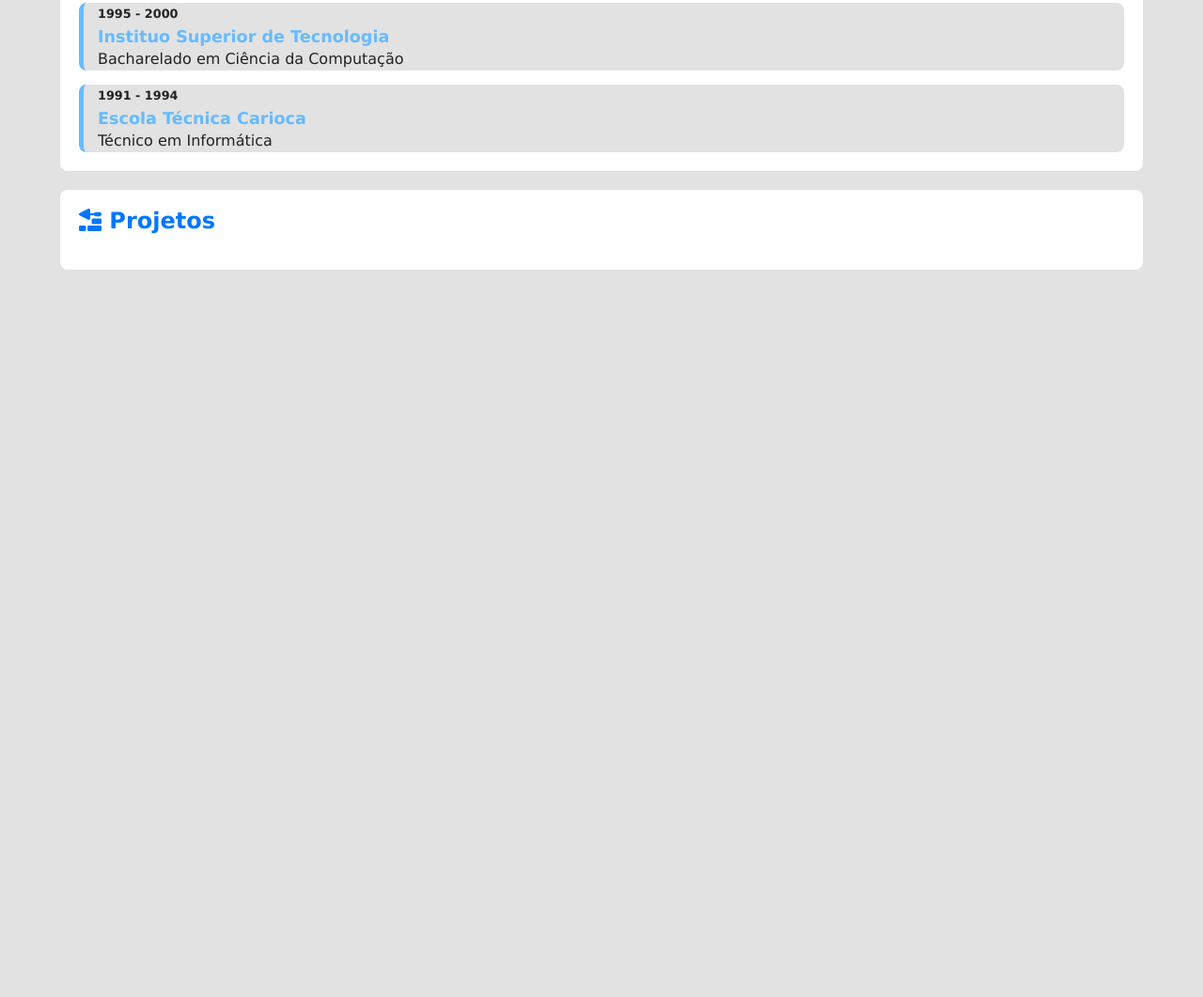
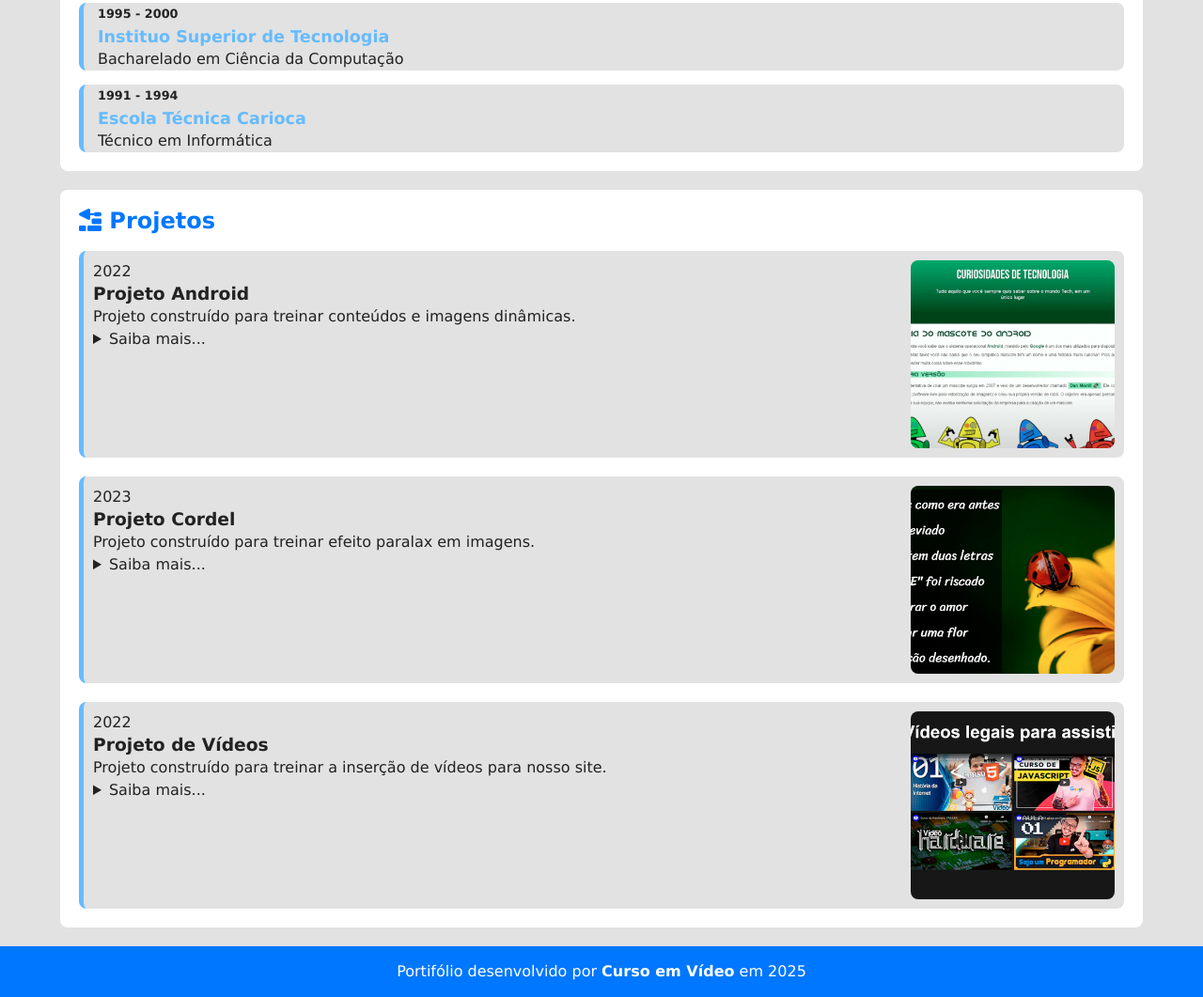
Before and after one commit to yarthhur/projeto-portifolio, a plain HTML site: page index.html in a window 1280 px wide. Shown: the part 1954-3015 px from the top of the page at 94% size. Before the commit the page ends 2261 px from the top, so only its background shows below. Drawn offline with Linux system fonts and the light colour scheme.

Commit message:
projetos

```diff
--- a/estilos/style.css
+++ b/estilos/style.css
@@ -193,12 +193,12 @@ div#formacao-container div.curso{
   border-radius: 8px;
   border-left: 5px solid var(--destaque-inverso);
   padding-left: 15px;
+  transition: border-left-width 0.5s, border-color 0.5s;
 }
 
 div#formacao-container div.curso:hover{
   border-left-width: 15px;
   border-color: var(--destaque);
-  transition: border-left-width 0.5s, border-color 0.5s;
   cursor: pointer;
 }
 
@@ -213,12 +213,70 @@ div#formacao-container h3.instituicao{
   font-size: 1.1em;
 }
 
-div#formacao-container p.titulacao{
-
+div#projeto-container{
+  display: flex;
+  flex-direction: column-reverse;
+  gap: 20px;
 }
 
+div#projeto-container div.projeto{
+  display: flex;
+  flex-direction: column;
+  gap: 15px;
+  background-color: var(--fundo-principal);
+  padding: 10px;
+  border-radius: 8px;
+  border-left: 5px solid var(--destaque-inverso);
+  transition: border-left-width 0.5s, border-color 0.5s;
+}
+
+div#projeto-container div.projeto:hover{
+  border-color: var(--destaque);
+  border-left-width: 15px;
+  cursor: pointer;
+}
+
+div#projeto-container img.foto{
+  width: 100%;
+  aspect-ratio: 16/9;
+  object-fit: cover;
+  overflow: hidden;
+  border-radius: 8px;
+}
+
+footer{
+  background-color: var(--destaque);
+  color: var(--texto-inverso);
+  text-align: center;
+  padding: 15px;
+}
+
+footer a{
+  color: var(--texto-inverso);
+  text-decoration: none;
+  font-weight: bold;
+}
+
+footer a:hover{
+  color: var(--destaque-inverso);
+}
 @media screen and (min-width: 768px){
     div#skill-container{
       grid-template-columns: 1fr 1fr;
     }
+
+    div#projeto-container div.projeto{
+      flex-direction: row-reverse;
+      justify-content: space-between;
+    }
+
+    div#projeto-container div.projeto-info{
+      max-width: 80%;
+    }
+
+    div#projeto-container img.foto{
+      aspect-ratio: 1/1;
+      max-width: 20%;
+      max-height: 200px;
+    }
 }
--- a/index.html
+++ b/index.html
@@ -213,12 +213,53 @@
 
             <article id="projetos">
                 <h2><i class="fa-solid fa-trowel-bricks"></i> Projetos</h2>
+
+                <div id="projeto-container">
+                    <div class="projeto">
+                        <img src="imagens/projeto-01-videos.jpg" alt="Projeto 1" class="foto">
+                        <div class="projeto-info">
+                           <p class="periodo">2022</p>
+                           <h3 class="titulo">Projeto de Vídeos</h3>
+                           <p>Projeto construído para treinar a inserção de vídeos para nosso site.</p>
+                           <details class="descricao">
+                            <summary>Saiba mais...</summary>
+                            <p>Lorem ipsum, dolor sit amet consectetur adipisicing elit. Est sapiente dolorum alias ipsa veritatis suscipit unde, quasi placeat reiciendis, ut ipsam soluta obcaecati rem amet. Temporibus assumenda ea necessitatibus blanditiis!</p>
+                           </details>
+                        </div>
+                    </div>
+
+                    <div class="projeto">
+                        <img src="imagens/projeto-02-cordel.jpg" alt="Projeto 2" class="foto">
+                        <div class="projeto-info">
+                           <p class="periodo">2023</p>
+                           <h3 class="titulo">Projeto Cordel</h3>
+                           <p>Projeto construído para treinar efeito paralax em imagens.</p>
+                           <details class="descricao">
+                            <summary>Saiba mais...</summary>
+                            <p>Lorem ipsum, dolor sit amet consectetur adipisicing elit. Est sapiente dolorum alias ipsa veritatis suscipit unde, quasi placeat reiciendis, ut ipsam soluta obcaecati rem amet. Temporibus assumenda ea necessitatibus blanditiis!</p>
+                           </details>
+                        </div>
+                    </div>
+
+                    <div class="projeto">
+                        <img src="imagens/projeto-03-android.jpg" alt="Projeto 3" class="foto">
+                        <div class="projeto-info">
+                           <p class="periodo">2022</p>
+                           <h3 class="titulo">Projeto Android</h3>
+                           <p>Projeto construído para treinar conteúdos e imagens dinâmicas.</p>
+                           <details class="descricao">
+                            <summary>Saiba mais...</summary>
+                            <p>Lorem ipsum, dolor sit amet consectetur adipisicing elit. Est sapiente dolorum alias ipsa veritatis suscipit unde, quasi placeat reiciendis, ut ipsam soluta obcaecati rem amet. Temporibus assumenda ea necessitatibus blanditiis!</p>
+                           </details>
+                        </div>
+                    </div>
+                </div>
             </article> <!-- FIM article#projetos-->
         </section>
     </main>
 
     <footer>
-
+        Portifólio desenvolvido por <a href="https://www.cursoemvideo.com/" target="_blank">Curso em Vídeo</a> em 2025
     </footer>
 
     <script src="scripts/script.js"></script>
```
